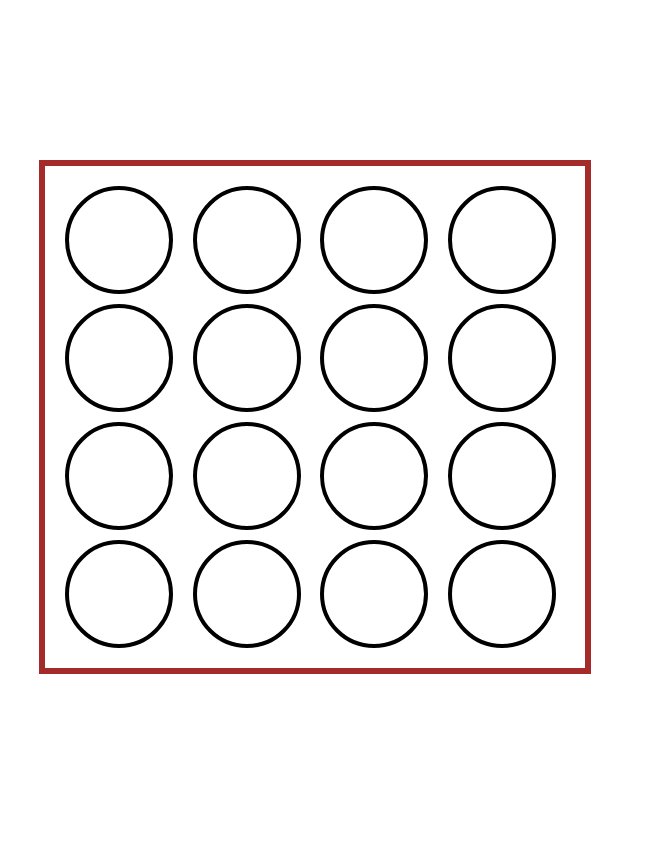
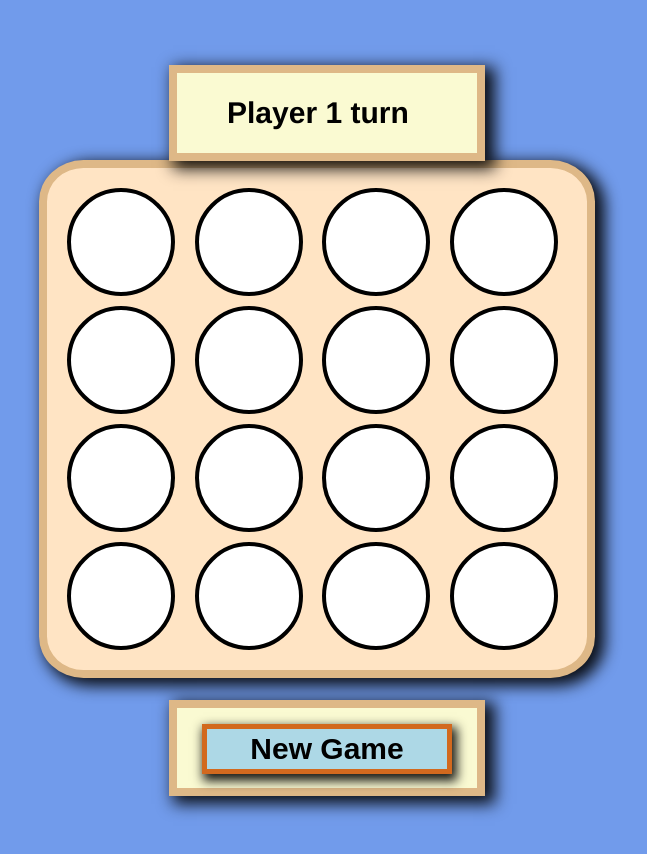
Before and after one commit to rkrahul21/udemy-Project, a React (Vite) app in the folder connect-4/: page / in a window 1280 px wide. Shown: the top 854 px of the page, without its empty margins (351-998 px from the left). Before the commit the page ends 800 px from the top, so only its background shows below. Built offline with nearby package versions, Linux system fonts and the light colour scheme.

Commit message:
styling header and footer

```diff
--- /dev/null
+++ b/connect-4/src/Components/App.jsx
@@ -0,0 +1,12 @@
+import GameBoard from "./GameBoard";
+
+function App(){
+    return (
+        <div className="app-container">
+
+            <GameBoard/>
+        </div>
+    )
+}
+
+export default App;
--- /dev/null
+++ b/connect-4/src/Components/Footer.jsx
@@ -0,0 +1,12 @@
+import React from "react";
+import '../Game.css'
+
+const Footer =() =>{
+    return (
+        <div className="panel footer">
+            <button> New Game</button>
+        </div>
+    )
+}
+
+export default Footer;
--- a/connect-4/src/Components/GameBoard.jsx
+++ b/connect-4/src/Components/GameBoard.jsx
@@ -2,6 +2,8 @@
 import GameCircle from "./GameCircle";
 import '../Game.css' ;
 import { useState } from "react";
+import Header from "./Header";
+import Footer from "./Footer";
 
 const  NO_PLAYER =0;
 const  PLAYER_1 = 1;
@@ -12,39 +14,39 @@
         const [gameboard,setgameboard] = useState(Array(16).fill(NO_PLAYER));
         const [currentplayer,setcurrentplayer] = useState(PLAYER_1);
 
-        const circleClicked =(id)=>{
-        // console.log('circle clicked:'+ id)
-        const board =[...gameboard];
-        board[id] = currentplayer;
-        setgameboard(board);
+        const initboard=()=>{
+            const circles = [];
+            for(let i=0;i<16;i++){
+              circles.push(rendercircle(i));
+            }
+            return circles;
+            // setcurrentplayer(PLAYER_1);
+            // setgameboard(Array(16).fill(NO_PLAYER));
+        }
+
+    const circleClicked =(id)=>{
+
+        setgameboard( prev =>{
+            return prev.map((circle,pos)=>{
+                if(pos === id) return currentplayer;
+                return circle;
+            })
+        })
             console.log(gameboard);
         setcurrentplayer(currentplayer === PLAYER_1 ? PLAYER_2 :PLAYER_1);
     }
 
     const rendercircle = id =>{
-        return <GameCircle id={id} className={`player_${gameboard[1]}`} oncircleclicked={circleClicked}/>
+        return <GameCircle key={id} id={id} className={`player_${gameboard[id]}`} oncircleclicked={circleClicked}/>
     }
     return (
-    <div  className="gameBoard" >
-
-    {rendercircle(0)}
-    {rendercircle(1)}
-    {rendercircle(2)}
-    {rendercircle(3)}
-    {rendercircle(4)}
-    {rendercircle(5)}
-    {rendercircle(6)}
-    {rendercircle(7)}
-    {rendercircle(8)}
-    {rendercircle(9)}
-    {rendercircle(10)}
-    {rendercircle(11)}
-    {rendercircle(12)}
-    {rendercircle(13)}
-    {rendercircle(14)}
-    {rendercircle(15)}
-    </div>
-
+    <>
+        <Header/>
+        <div  className="gameBoard" >
+            {initboard()}
+        </div>
+        <Footer/>
+    </>
     )
 }
 
--- /dev/null
+++ b/connect-4/src/Components/Header.jsx
@@ -0,0 +1,14 @@
+import React from "react";
+import '../Game.css'
+
+const Header =() =>{
+    return (
+        <div className="panel header">
+            <div className="header-text">
+                Player 1 turn
+            </div>
+        </div>
+    )
+}
+
+export default Header;
--- a/connect-4/src/Game.css
+++ b/connect-4/src/Game.css
@@ -1,3 +1,38 @@
+
+body{
+    background-color: rgb(113, 155, 235);
+    font-family: 'Franklin Gothic Medium', 'Arial Narrow', Arial, sans-serif;
+   height: 1000px;
+}
+.app-container{
+    height: 150%;
+}
+.panel{
+    position: absolute;
+    background-color:lightgoldenrodyellow ;
+    border: 8px solid burlywood;
+    box-shadow: 7px 5px 15px 3px rgba(0,0,0,0.9);
+    -webkit-box-shadow: 7px 5px 15px 3px rgba(0,0,0,0.9);
+    z-index: 1;
+}
+.header{
+    left: 50%;
+    top:65px;
+    height:80px;
+    width:300px;
+    margin-left: -120px;
+}
+.header-text{
+    font-size: 30px;
+    font-weight: bold;
+    width: 200px;
+    margin: 0;
+    position: absolute;
+    top:50%;
+    left: 50%;
+    -ms-transform: translate(-50% , -50%);
+    transform: translate(-50% , -50%);
+}
 .gameBoard{
     display:grid;
     grid-template-columns:repeat(4,1fr);
@@ -9,12 +44,14 @@
     left:50%;
     margin-left:-250px;
     top:20%;
-    border: 6px solid brown;
-    /* background-color: black; */
+    border: 8px solid burlywood;
+    border-radius: 8%;
+    background-color: bisque;
+    box-shadow: 7px 5px 15px 3px rgba(0,0,0,0.9);
+    -webkit-box-shadow: 7px 5px 15px 3px rgba(0,0,0,0.9);
 
 }
-
-.gameCircle{
+  .gameCircle{
     width:100px;
     height:100px;
     border-radius:50%;
@@ -30,3 +67,26 @@
 .player_2{
     background-color: blue;
 }
+
+.footer{
+    left:50%;
+    top: 700px;
+    height: 80px;
+    width:300px;
+    margin-left:-120px;
+}
+.footer button{
+    position: relative;
+    left: 50%;
+    top: 20%;
+    margin-left: -125px;
+    width: 250px;
+    height:50px;
+    background-color: lightblue;
+    font-size: 30px;
+    border: 5px solid chocolate;
+    font-weight: bold;
+    box-shadow: 3px 5px 10px 2px rgba(0,0,0,0.9);
+    -webkit-box-shadow: 3px 5px 10px 2px rgba(0,0,0,0.9);
+
+}
--- a/connect-4/src/main.jsx
+++ b/connect-4/src/main.jsx
@@ -1,11 +1,12 @@
 import React from 'react'
 import ReactDOM from 'react-dom/client'
-import App from './App.jsx'
-import GameBoard from './Components/GameBoard.jsx'
+import App from './Components/App'
+// import GameBoard from './Components/GameBoard.jsx'
 
 ReactDOM.createRoot(document.getElementById('root')).render(
   <React.StrictMode>
-    <App />
-    <GameBoard/>
+
+    <App/>
+
   </React.StrictMode>,
 )
```
Also changed, not shown: connect-4/src/App.jsx (deleted, +0 -28 lines).
